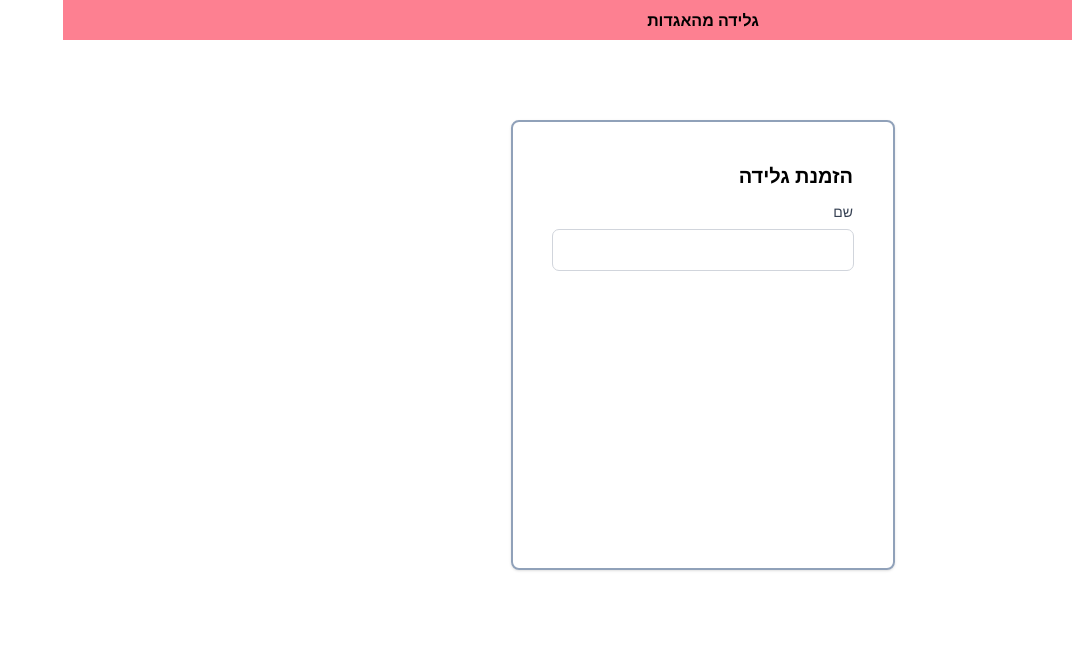
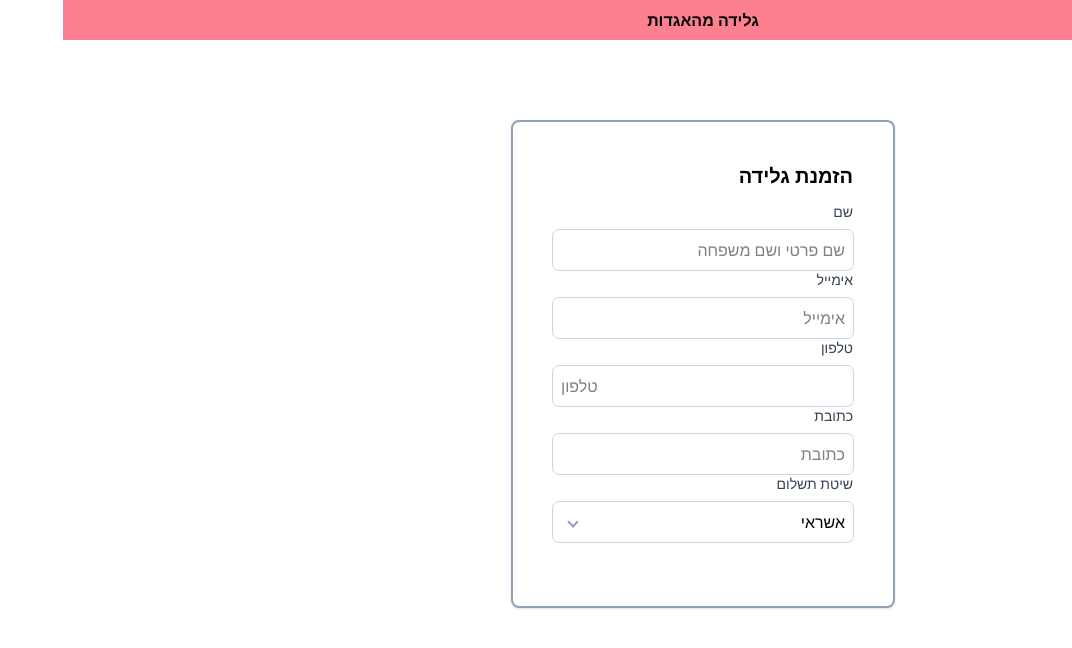
Before and after one commit to drorsoft/react-course, a React (Vite) app: page /checkout in a window 1280 px wide. Shown: the top 648 px of the page, without its empty margins (208-1280 px from the left). Built offline with nearby package versions, Linux system fonts and the light colour scheme.

Commit message:
added things

```diff
--- /dev/null
+++ b/src/UI/AppSelect.jsx
@@ -0,0 +1,27 @@
+export const AppSelect = ({ label, value, options, onChange, ...props }) => {
+    return (
+        <div className=" ">
+            <label className="flex flex-col gap-2 w-full relative">
+                <span className="text-sm text-gray-700 dark:text-gray-200 snuggle">
+                    {label}
+                </span>
+                <select
+                    {...props}
+                    className={`p-2 outline-1  outline-gray-300
+                        focus:outline-2 focus:outline-background-accent rounded-md w-full appearance-none`}
+                    value={value}
+                    onChange={(e) => onChange(e.target.value)}
+                >
+                    {options.map((option, index) => (
+                        <option key={index} value={option.value}>
+                            {option.label}
+                        </option>
+                    ))}
+
+                </select>
+                <span className="w-2 h-2 absolute top-11 left-4 rotate-45 font-bold text-slate-500 border-r-2 border-b-2 border-slate-400">
+                </span>
+            </label>
+        </div>
+    );
+}
--- a/src/pages/Checkout.jsx
+++ b/src/pages/Checkout.jsx
@@ -1,5 +1,6 @@
 import { useState } from "react";
 import { TextInput } from "../UI/TextInput";
+import { AppSelect } from "../UI/AppSelect";
 
 export const Checkout = () => {
     const [order, setOrder] = useState({
@@ -12,7 +13,7 @@ export const Checkout = () => {
 
     return (
         <section className="p-20 w-full h-full flex flex-col items-center justify-start">
-            <div id={'checkout-container'} className="w-96 h-3/4 border-2 border-slate-400 shadow  rounded-lg p-10 flex flex-col items-start justify-start gap-3">
+            <div id={'checkout-container'} className="w-96   border-2 border-slate-400 shadow  rounded-lg p-10 flex flex-col items-start justify-start gap-3">
                 <h1 className="text-xl font-bold">
                     הזמנת גלידה
                 </h1>
@@ -20,6 +21,7 @@ export const Checkout = () => {
                     <div  >
 
                         <TextInput
+                            placeholder={'שם פרטי ושם משפחה'}
                             value={order.name}
                             label={'שם'}
                             onChange={(value) => setOrder(
@@ -28,6 +30,55 @@ export const Checkout = () => {
                                     name: value
                                 }
                             )} />
+                        {/* add all the other things */}
+                        <TextInput
+                            placeholder={'אימייל'}
+                            type={'email'}
+                            value={order.email}
+                            label={'אימייל'}
+                            onChange={(value) => setOrder(
+                                {
+                                    ...order,
+                                    email: value
+                                }
+                            )} />
+                        <TextInput
+                            placeholder={'טלפון'}
+                            value={order.phone}
+                            type={'tel'}
+                            label={'טלפון'}
+                            onChange={(value) => setOrder(
+                                {
+                                    ...order,
+                                    phone: value
+                                }
+                            )} />
+                        <TextInput
+                            placeholder={'כתובת'}
+                            value={order.address}
+                            label={'כתובת'}
+                            onChange={(value) => setOrder(
+                                {
+                                    ...order,
+                                    address: value
+                                }
+                            )} />
+                        <AppSelect
+                            label={'שיטת תשלום'}
+                            value={order.paymentMethod}
+                            onChange={(value) => setOrder(
+                                {
+                                    ...order,
+                                    paymentMethod: value
+                                }
+                            )}
+
+                            options={[
+                                { label: 'אשראי', value: 'credit' },
+                                { label: 'מזומן', value: 'cash' },
+                                { label: 'ביט', value: 'bit' },
+                            ]} />
+
 
                     </div>
 
```
